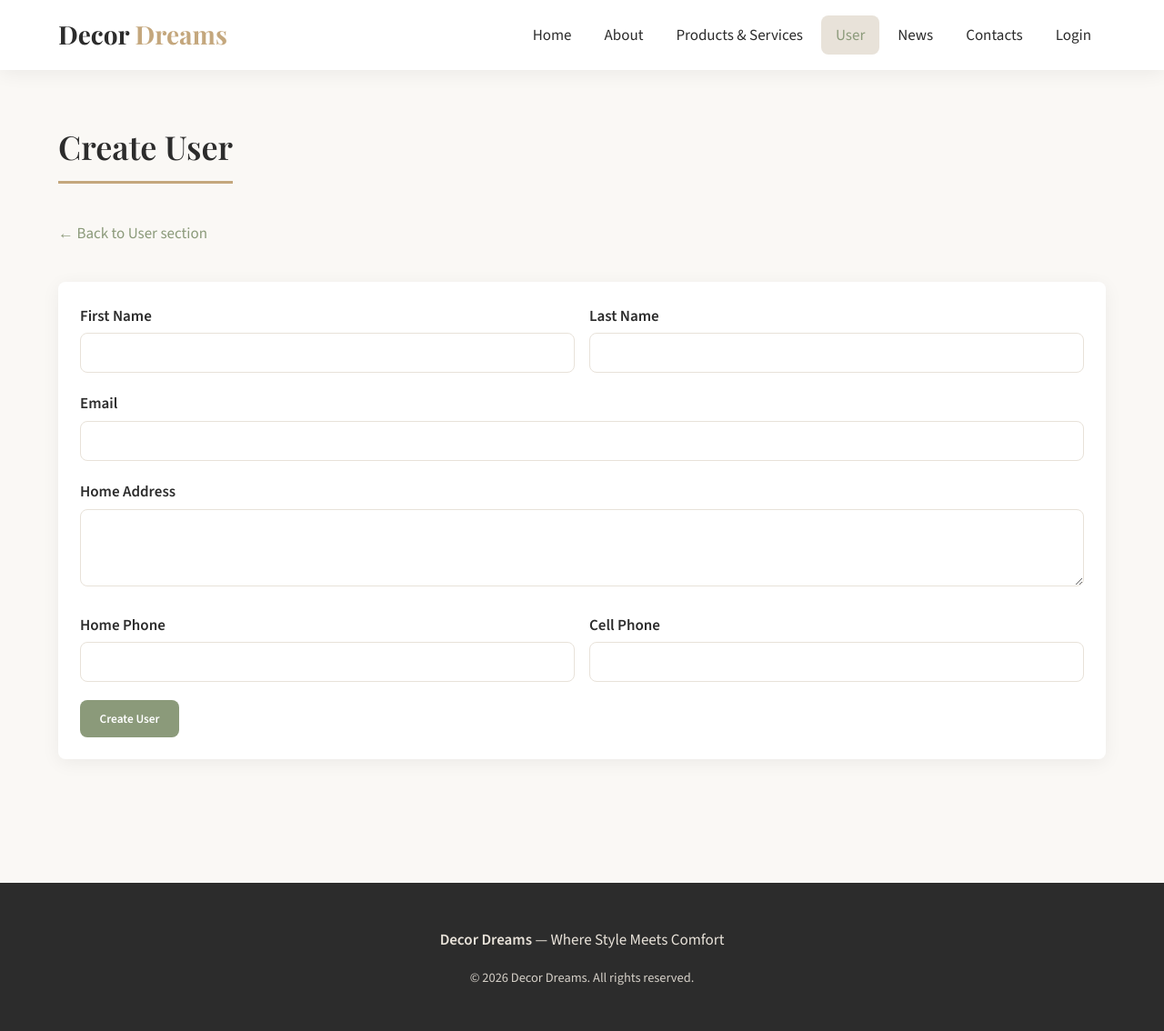
After one commit to gitforprajakta/decorDreamsPhpProject, a PHP site: page /user_create.php in a window 1280 px wide. The commit adds this page. Shown: the whole page at 91% size. Run offline with PHP 8.4, Linux system fonts and the light colour scheme.

Commit message:
database and user creation

```diff
--- a/css/style.css
+++ b/css/style.css
@@ -456,6 +456,126 @@ a:hover {
   word-wrap: break-word;
 }
 
+/* User database pages */
+.user-action-grid .card-body h2 {
+  margin-top: 0;
+}
+
+.form-panel {
+  background: #fff;
+  padding: 1.5rem;
+  border-radius: var(--radius);
+  box-shadow: var(--shadow-soft);
+}
+
+.user-form .form-row {
+  display: grid;
+  grid-template-columns: repeat(2, minmax(0, 1fr));
+  gap: 1rem;
+}
+
+.user-form .form-group {
+  margin-bottom: 1.25rem;
+}
+
+.user-form label {
+  display: block;
+  font-weight: 600;
+  margin-bottom: 0.35rem;
+  color: var(--color-charcoal);
+}
+
+.user-form input,
+.user-form textarea {
+  width: 100%;
+  padding: 0.65rem 0.75rem;
+  border: 1px solid var(--color-sand);
+  border-radius: var(--radius);
+  font-size: 1rem;
+  font-family: inherit;
+}
+
+.user-form input:focus,
+.user-form textarea:focus {
+  outline: none;
+  border-color: var(--color-sage);
+  box-shadow: 0 0 0 2px rgba(139, 154, 122, 0.2);
+}
+
+.form-submit {
+  display: inline-block;
+  padding: 0.75rem 1.35rem;
+  border: none;
+  border-radius: var(--radius);
+  background: var(--color-sage);
+  color: #fff !important;
+  cursor: pointer;
+  font-family: inherit;
+  font-weight: 600;
+}
+
+.form-submit:hover {
+  background: var(--color-charcoal);
+}
+
+.form-message {
+  padding: 0.85rem 1rem;
+  border-radius: var(--radius);
+  margin-bottom: 1rem;
+}
+
+.form-message ul {
+  margin: 0.5rem 0 0;
+}
+
+.success-message {
+  background: #d4edda;
+  color: #155724;
+}
+
+.error-message {
+  background: #f8d7da;
+  color: #721c24;
+}
+
+.table-wrap {
+  overflow-x: auto;
+  background: #fff;
+  border-radius: var(--radius);
+  box-shadow: var(--shadow-soft);
+}
+
+.users-table {
+  width: 100%;
+  border-collapse: collapse;
+  min-width: 860px;
+}
+
+.users-table th,
+.users-table td {
+  padding: 0.85rem 1rem;
+  border-bottom: 1px solid var(--color-sand);
+  text-align: left;
+  vertical-align: top;
+}
+
+.users-table th {
+  background: var(--color-sand);
+  color: var(--color-charcoal);
+  font-weight: 600;
+}
+
+.users-table tr:last-child td {
+  border-bottom: none;
+}
+
+@media (max-width: 700px) {
+  .user-form .form-row {
+    grid-template-columns: 1fr;
+    gap: 0;
+  }
+}
+
 /* Utility */
 .text-center { text-align: center; }
 .mb-0 { margin-bottom: 0; }
--- /dev/null
+++ b/includes/db.php
@@ -0,0 +1,72 @@
+<?php
+/**
+ * Decor Dreams - MySQL connection and user table helpers
+ */
+
+define('DB_HOST', 'localhost');
+define('DB_NAME', 'cxbcfkmy_decor_dreams');
+define('DB_USER', 'cxbcfkmy_adminDecorDreams');
+define('DB_PASSWORD', 'Praesh@1404');
+
+function get_db_connection() {
+    static $pdo = null;
+
+    if ($pdo instanceof PDO) {
+        return $pdo;
+    }
+
+    $dsn = 'mysql:host=' . DB_HOST . ';dbname=' . DB_NAME . ';charset=utf8mb4';
+    $pdo = new PDO($dsn, DB_USER, DB_PASSWORD, [
+        PDO::ATTR_ERRMODE => PDO::ERRMODE_EXCEPTION,
+        PDO::ATTR_DEFAULT_FETCH_MODE => PDO::FETCH_ASSOC,
+        PDO::ATTR_EMULATE_PREPARES => false,
+    ]);
+
+    return $pdo;
+}
+
+function create_company_user($user) {
+    $sql = 'INSERT INTO users (first_name, last_name, email, home_address, home_phone, cell_phone)
+            VALUES (:first_name, :last_name, :email, :home_address, :home_phone, :cell_phone)';
+
+    $stmt = get_db_connection()->prepare($sql);
+    $stmt->execute([
+        ':first_name' => $user['first_name'],
+        ':last_name' => $user['last_name'],
+        ':email' => $user['email'],
+        ':home_address' => $user['home_address'],
+        ':home_phone' => $user['home_phone'],
+        ':cell_phone' => $user['cell_phone'],
+    ]);
+}
+
+function search_company_users($query) {
+    $query = trim($query);
+
+    if ($query === '') {
+        return [];
+    }
+
+    $like = '%' . $query . '%';
+    $sql = 'SELECT id, first_name, last_name, email, home_address, home_phone, cell_phone, created_at
+            FROM users
+            WHERE first_name LIKE :first_name
+               OR last_name LIKE :last_name
+               OR CONCAT(first_name, " ", last_name) LIKE :full_name
+               OR email LIKE :email
+               OR home_phone LIKE :home_phone
+               OR cell_phone LIKE :cell_phone
+            ORDER BY last_name, first_name';
+
+    $stmt = get_db_connection()->prepare($sql);
+    $stmt->execute([
+        ':first_name' => $like,
+        ':last_name' => $like,
+        ':full_name' => $like,
+        ':email' => $like,
+        ':home_phone' => $like,
+        ':cell_phone' => $like,
+    ]);
+
+    return $stmt->fetchAll();
+}
--- a/includes/header.php
+++ b/includes/header.php
@@ -2,6 +2,7 @@
 $current_page = basename($_SERVER['PHP_SELF'], '.php');
 if ($current_page === 'index') $current_page = 'home';
 if (in_array($current_page, ['product', 'recent'], true)) $current_page = 'products';
+if (in_array($current_page, ['user_create', 'user_search'], true)) $current_page = 'user';
 require_once __DIR__ . '/auth.php';
 ?>
 <!DOCTYPE html>
@@ -26,6 +27,7 @@ require_once __DIR__ . '/auth.php';
         <a href="index.php" class="<?php echo $current_page === 'home' ? 'active' : ''; ?>">Home</a>
         <a href="about.php" class="<?php echo $current_page === 'about' ? 'active' : ''; ?>">About</a>
         <a href="products.php" class="<?php echo $current_page === 'products' ? 'active' : ''; ?>">Products &amp; Services</a>
+        <a href="user.php" class="<?php echo $current_page === 'user' ? 'active' : ''; ?>">User</a>
         <a href="news.php" class="<?php echo $current_page === 'news' ? 'active' : ''; ?>">News</a>
         <a href="contacts.php" class="<?php echo $current_page === 'contacts' ? 'active' : ''; ?>">Contacts</a>
         <?php if (is_admin_logged_in()): ?>
--- /dev/null
+++ b/user_create.php
@@ -0,0 +1,111 @@
+<?php
+require_once __DIR__ . '/includes/db.php';
+
+$page_title = 'Create User';
+$errors = [];
+$success = false;
+$form = [
+    'first_name' => '',
+    'last_name' => '',
+    'email' => '',
+    'home_address' => '',
+    'home_phone' => '',
+    'cell_phone' => '',
+];
+
+if ($_SERVER['REQUEST_METHOD'] === 'POST') {
+    foreach ($form as $field => $value) {
+        $form[$field] = trim($_POST[$field] ?? '');
+    }
+
+    if ($form['first_name'] === '') $errors[] = 'First name is required.';
+    if ($form['last_name'] === '') $errors[] = 'Last name is required.';
+    if ($form['email'] === '') {
+        $errors[] = 'Email is required.';
+    } elseif (!filter_var($form['email'], FILTER_VALIDATE_EMAIL)) {
+        $errors[] = 'Email must be a valid email address.';
+    }
+    if ($form['home_address'] === '') $errors[] = 'Home address is required.';
+    if ($form['home_phone'] === '') $errors[] = 'Home phone is required.';
+    if ($form['cell_phone'] === '') $errors[] = 'Cell phone is required.';
+
+    if (empty($errors)) {
+        try {
+            create_company_user($form);
+            $success = true;
+            foreach ($form as $field => $value) {
+                $form[$field] = '';
+            }
+        } catch (PDOException $e) {
+            if ($e->getCode() === '23000') {
+                $errors[] = 'A user with this email already exists.';
+            } else {
+                $errors[] = 'Database error: ' . $e->getMessage();
+            }
+        }
+    }
+}
+
+require_once __DIR__ . '/includes/header.php';
+?>
+
+<h1 class="page-title">Create User</h1>
+
+<p class="section-block"><a href="user.php" class="back-link">&larr; Back to User section</a></p>
+
+<?php if ($success): ?>
+  <div class="form-message success-message">User created successfully.</div>
+<?php endif; ?>
+
+<?php if (!empty($errors)): ?>
+  <div class="form-message error-message">
+    <strong>Please fix the following:</strong>
+    <ul>
+      <?php foreach ($errors as $error): ?>
+        <li><?php echo htmlspecialchars($error); ?></li>
+      <?php endforeach; ?>
+    </ul>
+  </div>
+<?php endif; ?>
+
+<section class="section-block form-panel">
+  <form class="user-form" method="post" action="user_create.php">
+    <div class="form-row">
+      <div class="form-group">
+        <label for="first_name">First Name</label>
+        <input type="text" id="first_name" name="first_name" value="<?php echo htmlspecialchars($form['first_name']); ?>" required>
+      </div>
+
+      <div class="form-group">
+        <label for="last_name">Last Name</label>
+        <input type="text" id="last_name" name="last_name" value="<?php echo htmlspecialchars($form['last_name']); ?>" required>
+      </div>
+    </div>
+
+    <div class="form-group">
+      <label for="email">Email</label>
+      <input type="email" id="email" name="email" value="<?php echo htmlspecialchars($form['email']); ?>" required>
+    </div>
+
+    <div class="form-group">
+      <label for="home_address">Home Address</label>
+      <textarea id="home_address" name="home_address" rows="3" required><?php echo htmlspecialchars($form['home_address']); ?></textarea>
+    </div>
+
+    <div class="form-row">
+      <div class="form-group">
+        <label for="home_phone">Home Phone</label>
+        <input type="tel" id="home_phone" name="home_phone" value="<?php echo htmlspecialchars($form['home_phone']); ?>" required>
+      </div>
+
+      <div class="form-group">
+        <label for="cell_phone">Cell Phone</label>
+        <input type="tel" id="cell_phone" name="cell_phone" value="<?php echo htmlspecialchars($form['cell_phone']); ?>" required>
+      </div>
+    </div>
+
+    <button type="submit" class="cta form-submit">Create User</button>
+  </form>
+</section>
+
+<?php require_once __DIR__ . '/includes/footer.php'; ?>
```
Also changed, not shown: database/decor_dreams.sql (added, +43 -0 lines), user.php (added, +30 -0 lines), user_search.php (added, +71 -0 lines), database/README.md (added).
